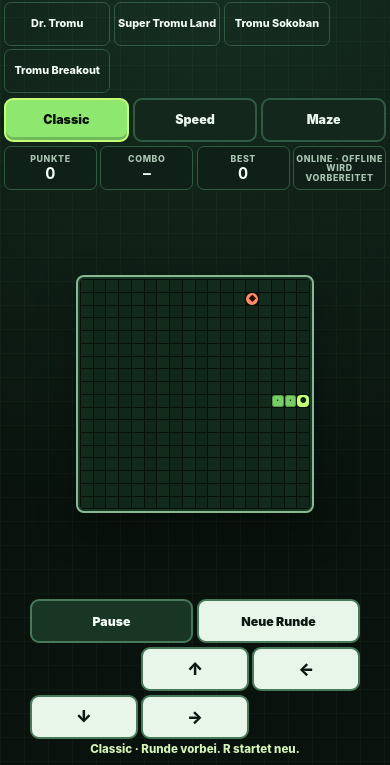
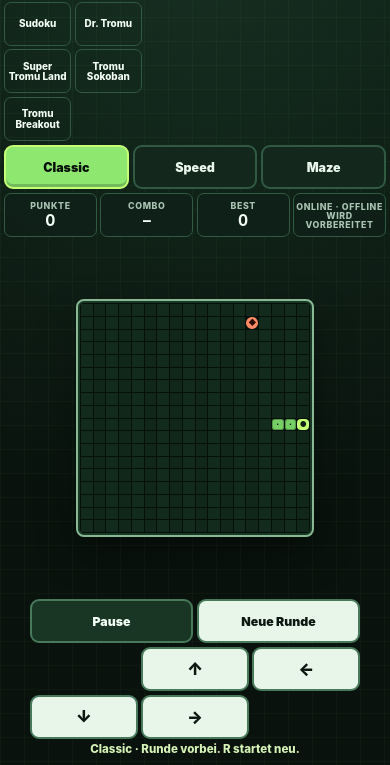
Before and after one commit to derdigitalaffine/4096, a website with bundled scripts: page snake/index.html in a window 390 px wide. Shown: the part 79-844 px from the top of the page. Built offline with nearby package versions, Linux system fonts and the light colour scheme.

Commit message:
Snake-Navigation für sieben Spiele kompakt halten

```diff
--- a/snake/styles.css
+++ b/snake/styles.css
@@ -153,14 +153,19 @@ footer { margin-top: 0.7rem; color: #7fa28a; text-align: center; font-size: 0.76
   .title-block { min-height: 25px; display: flex; align-items: center; justify-content: center; }
   .eyebrow, .tagline { display: none; }
   h1 { font-size: 1.45rem; line-height: 1; text-align: center; }
-  .game-nav { display: grid; grid-template-columns: repeat(3, minmax(0, 1fr)); gap: 0.22rem; }
+  .game-nav {
+    width: 100%;
+    display: grid;
+    grid-template-columns: repeat(auto-fit, minmax(44px, 1fr));
+    gap: 0.22rem;
+  }
   .game-nav a {
     min-height: 44px;
     min-width: 0;
-    padding: 0.25rem 0.2rem;
+    padding: 0.25rem 0.15rem;
     border-radius: 7px;
-    font-size: 0.68rem;
-    line-height: 1.05;
+    font-size: 0.62rem;
+    line-height: 1.02;
     text-align: center;
   }
   .mode-bar { margin: 0; gap: 0.25rem; }
```
